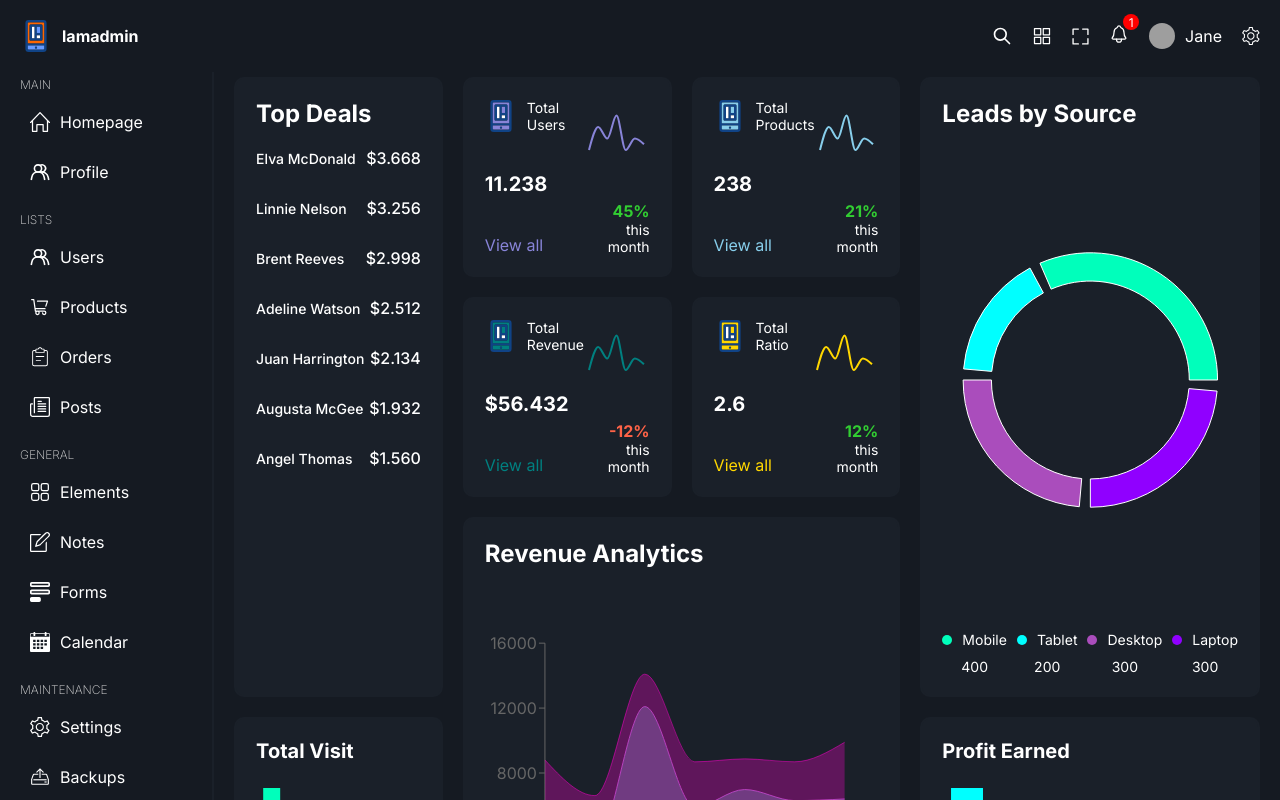
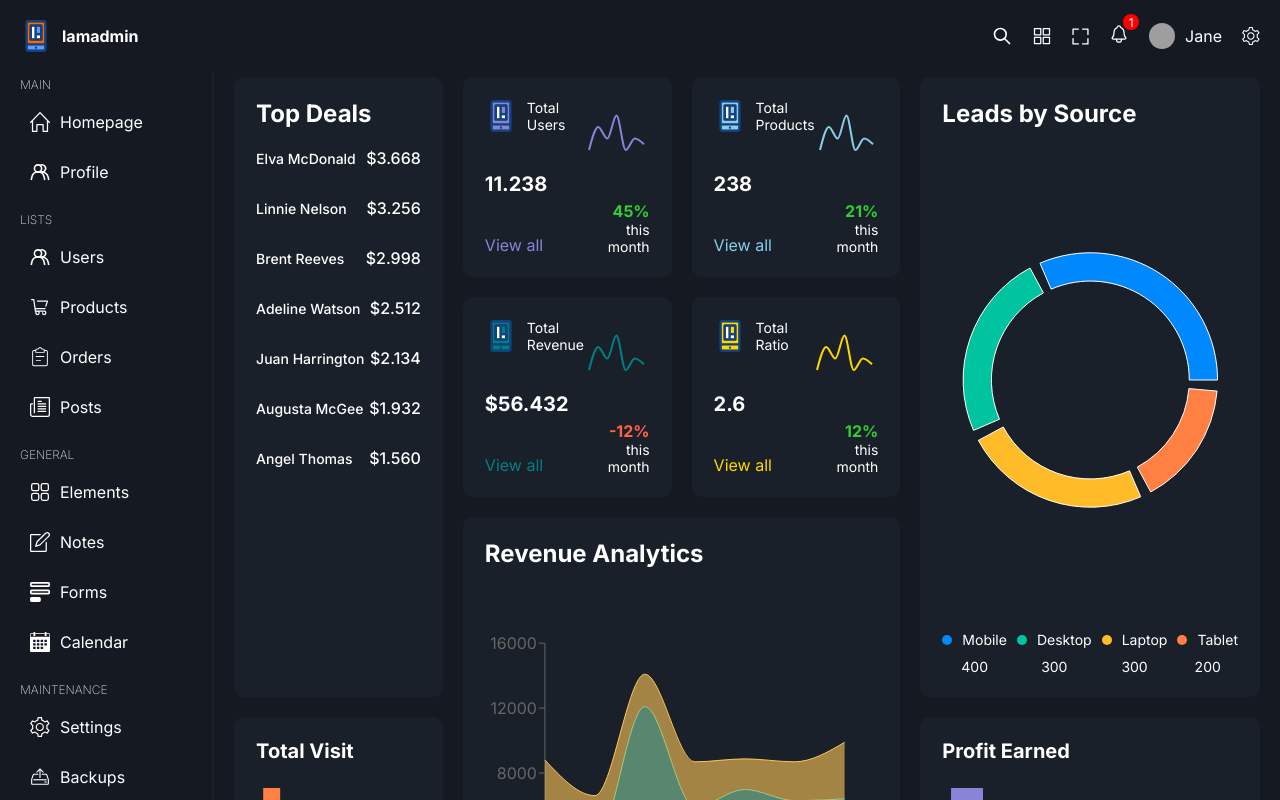
Before and after one commit to Darthdevv/React-Admin-Dashboard, a React (Vite) app: page / in a window 1280 px wide. Shown: the top 800 px of the page. Built offline with nearby package versions, Linux system fonts and the light colour scheme; grey boxes are pictures that could not be loaded.

Commit message:
⚛️  style: BigChartBox component

```diff
--- a/src/components/BigChartbox/BigChartbox.tsx
+++ b/src/components/BigChartbox/BigChartbox.tsx
@@ -75,22 +75,22 @@ const BigChartBox = () => {
               type="monotone"
               dataKey="electronic"
               stackId="1"
-              stroke="#9000ff"
-              fill="#9000ff"
+              stroke="#8884d8"
+              fill="#8884d8"
             />
             <Area
               type="monotone"
               dataKey="clothes"
               stackId="1"
-              stroke="#aa4dbc"
-              fill="#aa4dbc"
+              stroke="#82ca9d"
+              fill="#82ca9d"
             />
             <Area
               type="monotone"
               dataKey="books"
               stackId="1"
-              stroke="#ff00cc80"
-              fill="#ff00cc80"
+              stroke="#ffc658"
+              fill="#ffc658"
             />
           </AreaChart>
         </ResponsiveContainer>
--- a/src/components/PieChartbox/PieChartbox.tsx
+++ b/src/components/PieChartbox/PieChartbox.tsx
@@ -2,10 +2,10 @@ import { Cell, Pie, PieChart, ResponsiveContainer, Tooltip } from "recharts";
 import "./piechartbox.scss";
 
 const data = [
-  { name: "Mobile", value: 400, color: "#00ffbb" },
-  { name: "Tablet", value: 200, color: "#00ffff" },
-  { name: "Desktop", value: 300, color: "#aa4dbc" },
-  { name: "Laptop", value: 300, color: "#9000ff" },
+  { name: "Mobile", value: 400, color: "#0088FE" },
+  { name: "Desktop", value: 300, color: "#00C49F" },
+  { name: "Laptop", value: 300, color: "#FFBB28" },
+  { name: "Tablet", value: 200, color: "#FF8042" },
 ];
 
 const PieChartBox = () => {
--- a/src/data.ts
+++ b/src/data.ts
@@ -239,7 +239,7 @@ export const chartBoxConversion = {
 
 export const barChartBoxRevenue = {
   title: "Profit Earned",
-  color: "#00ffff",
+  color: "#8884d8",
   dataKey: "profit",
   chartData: [
     {
@@ -275,7 +275,7 @@ export const barChartBoxRevenue = {
 
 export const barChartBoxVisit = {
   title: "Total Visit",
-  color: "#00ffbb",
+  color: "#FF8042",
   dataKey: "visit",
   chartData: [
     {
```
